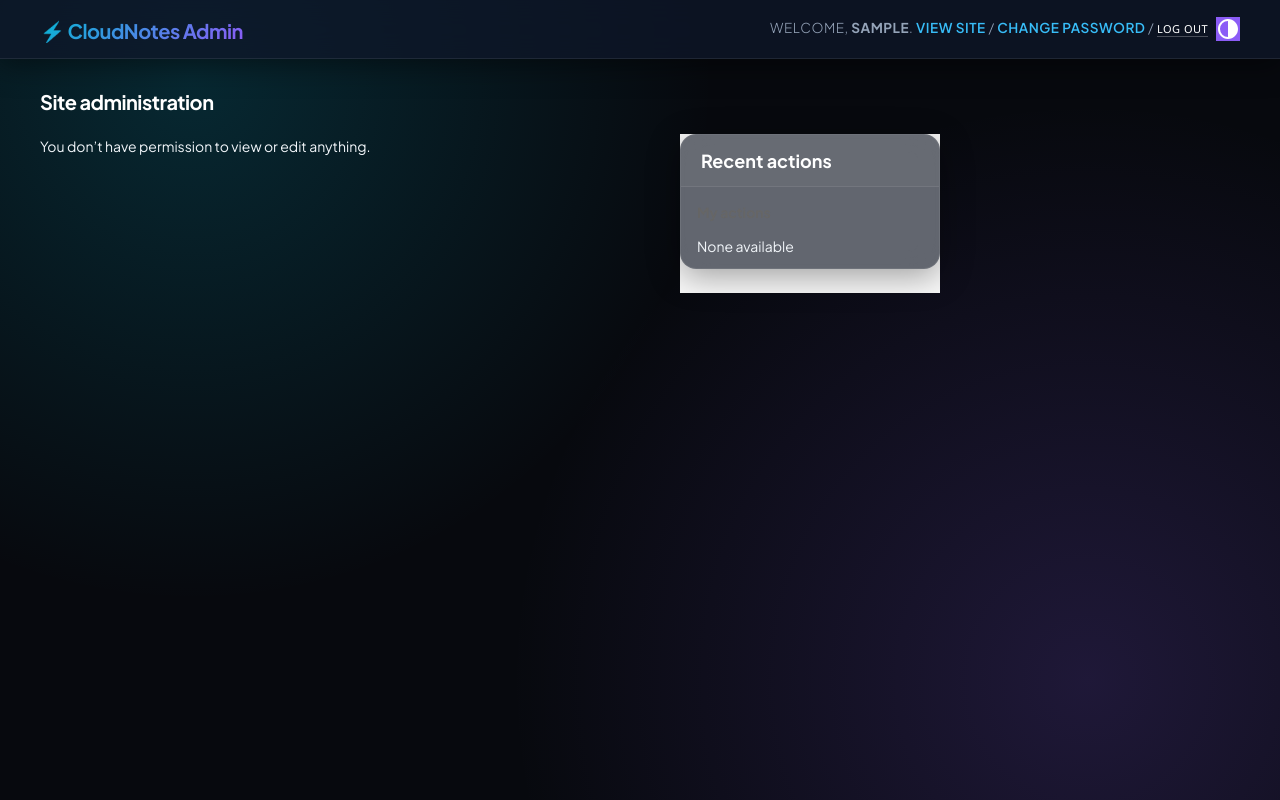
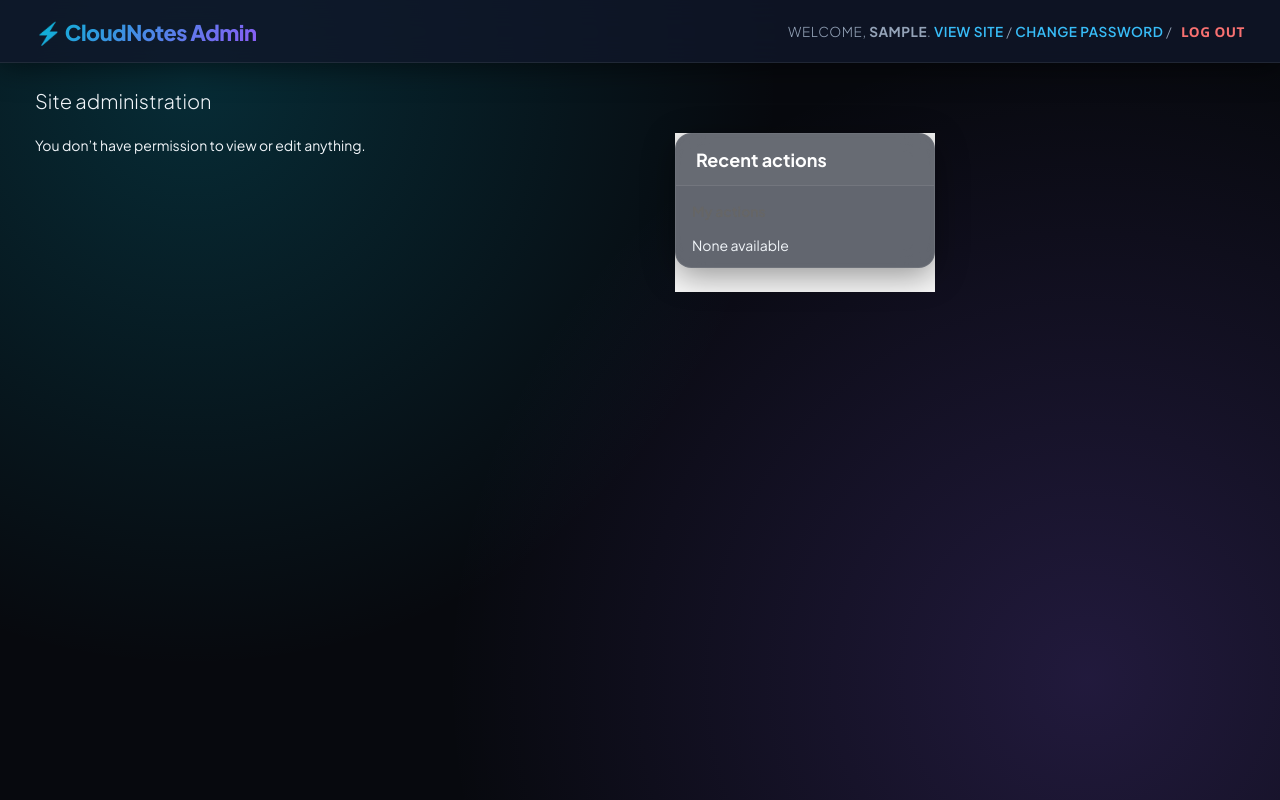
Before and after one commit to Crazzyyii/dock-backend-notas, a Django app: page /admin/ in a window 1280 px wide. Run offline with Django 5.2, Linux system fonts and the light colour scheme; the visitor is signed in with stand-in values (Sample User, id 1); data comes from the database, SQL or seed files in the repository; data that the repository does not hold is empty.

Commit message:
Update base_site.html

```diff
--- a/notes/templates/admin/base_site.html
+++ b/notes/templates/admin/base_site.html
@@ -4,10 +4,10 @@
 
 {% block extrastyle %}
 {{ block.super }}
-<link href="https://fonts.googleapis.com/css2?family=Plus+Jakarta+Sans:wght@300;400;500;600;700&display=swap" rel="stylesheet">
+<link href="https://fonts.googleapis.com/css2?family=Plus+Jakarta+Sans:wght@300;400;500;600;700;800&display=swap" rel="stylesheet">
 <style>
     /* =========================================
-       LIQUID GLASS THEME PARA DJANGO ADMIN
+       LIQUID GLASS THEME PULIDO PARA DJANGO ADMIN
        ========================================= */
     :root {
         --primary: #06b6d4;
@@ -19,39 +19,49 @@
         --text-muted: #94a3b8;
     }
 
-    /* Fondo Líquido Neón */
+    /* 1. OCULTAR ELEMENTOS BLANCOS / NATIVOS MOLESTOS */
+    #skip-to-content,
+    .skip-to-content-link,
+    a[href="#content"],
+    .theme-toggle,
+    #theme-toggle {
+        display: none !important;
+    }
+
+    /* 2. FONDO LÍQUIDO NEÓN */
     body {
         font-family: 'Plus Jakarta Sans', sans-serif !important;
         background-color: var(--bg-dark) !important;
         background-image:
-            radial-gradient(circle at 15% 10%, rgba(6, 182, 212, 0.18) 0%, transparent 40%),
-            radial-gradient(circle at 85% 85%, rgba(139, 92, 246, 0.18) 0%, transparent 45%) !important;
+            radial-gradient(circle at 15% 10%, rgba(6, 182, 212, 0.2) 0%, transparent 45%),
+            radial-gradient(circle at 85% 85%, rgba(139, 92, 246, 0.2) 0%, transparent 50%) !important;
         background-attachment: fixed !important;
         color: var(--text-main) !important;
         margin: 0;
         min-height: 100vh;
     }
 
-    /* Barra Superior (Header Glass) */
+    /* 3. BARRA SUPERIOR (HEADER GLASS) */
     #header {
-        background: rgba(15, 23, 42, 0.75) !important;
+        background: rgba(15, 23, 42, 0.8) !important;
         backdrop-filter: blur(20px) !important;
         -webkit-backdrop-filter: blur(20px) !important;
         border-bottom: 1px solid var(--glass-border) !important;
         color: #fff !important;
         box-shadow: 0 4px 30px rgba(0, 0, 0, 0.5) !important;
-        padding: 14px 40px !important;
+        padding: 16px 35px !important;
     }
 
     #site-name a {
         font-weight: 800 !important;
-        font-size: 1.25rem !important;
+        font-size: 1.35rem !important;
         background: linear-gradient(135deg, #06b6d4, #8b5cf6) !important;
         -webkit-background-clip: text !important;
         -webkit-text-fill-color: transparent !important;
         letter-spacing: -0.5px !important;
     }
 
+    /* Herramientas de usuario y botón Log Out */
     #user-tools {
         color: var(--text-muted) !important;
         font-size: 0.85rem !important;
@@ -64,28 +74,64 @@
     #user-tools a:hover {
         color: #fff !important;
     }
+    #user-tools form {
+        display: inline !important;
+    }
+    #user-tools form button, #user-tools button {
+        background: transparent !important;
+        border: none !important;
+        color: #f87171 !important;
+        font-size: 0.85rem !important;
+        font-weight: 600 !important;
+        cursor: pointer !important;
+        padding: 0 !important;
+        margin-left: 6px !important;
+    }
+    #user-tools form button:hover, #user-tools button:hover {
+        color: #ef4444 !important;
+        text-decoration: underline !important;
+    }
 
-    /* Migas de pan (Breadcrumbs) */
+    /* 4. MIGAS DE PAN (BREADCRUMBS) */
     div.breadcrumbs {
-        background: rgba(15, 23, 42, 0.45) !important;
+        background: rgba(15, 23, 42, 0.5) !important;
         backdrop-filter: blur(10px) !important;
         border-bottom: 1px solid var(--glass-border) !important;
         color: var(--text-muted) !important;
-        padding: 10px 40px !important;
+        padding: 12px 35px !important;
         font-size: 0.85rem !important;
     }
     div.breadcrumbs a {
         color: #38bdf8 !important;
+        font-weight: 500 !important;
     }
 
-    /* Módulos y Cajas Glass */
+    /* 5. BARRA LATERAL (NAV-SIDEBAR) & FILTRO */
+    #nav-sidebar {
+        background: rgba(15, 23, 42, 0.6) !important;
+        border-right: 1px solid var(--glass-border) !important;
+    }
+    #nav-filter {
+        background: rgba(15, 23, 42, 0.7) !important;
+        border-bottom: 1px solid var(--glass-border) !important;
+        padding: 10px !important;
+    }
+    #nav-filter input {
+        background: rgba(30, 41, 59, 0.7) !important;
+        border: 1px solid var(--glass-border) !important;
+        border-radius: 8px !important;
+        color: #fff !important;
+        padding: 6px 12px !important;
+    }
+
+    /* 6. MÓDULOS Y CAJAS GLASS */
     .module, .inline-group, #changelist {
         background: var(--glass-bg) !important;
         backdrop-filter: blur(16px) !important;
         -webkit-backdrop-filter: blur(16px) !important;
         border: 1px solid var(--glass-border) !important;
         border-radius: 16px !important;
-        box-shadow: 0 8px 32px rgba(0, 0, 0, 0.35) !important;
+        box-shadow: 0 8px 32px rgba(0, 0, 0, 0.4) !important;
         overflow: hidden !important;
         margin-bottom: 24px !important;
     }
@@ -98,7 +144,7 @@
         border-bottom: 1px solid var(--glass-border) !important;
     }
 
-    /* Tablas Glass */
+    /* 7. TABLAS GLASS */
     table {
         background: transparent !important;
         border-collapse: collapse !important;
@@ -112,7 +158,7 @@
         text-transform: uppercase !important;
         letter-spacing: 0.05em !important;
         border-bottom: 1px solid var(--glass-border) !important;
-        padding: 12px 16px !important;
+        padding: 12px 18px !important;
     }
 
     tbody tr {
@@ -126,22 +172,18 @@
     }
 
     tbody td, tbody th {
-        padding: 12px 16px !important;
+        padding: 14px 18px !important;
         color: var(--text-main) !important;
     }
 
-    tbody tr.selected {
-        background: rgba(139, 92, 246, 0.2) !important;
-    }
-
-    /* Botones Neón & Gradientes */
+    /* 8. BOTONES GRADIENTES / NEÓN */
     .button, input[type=submit], input[type=button], .submit-row input, a.button {
         background: linear-gradient(135deg, #06b6d4, #3b82f6) !important;
         color: #fff !important;
         font-weight: 600 !important;
         border: none !important;
         border-radius: 10px !important;
-        padding: 8px 18px !important;
+        padding: 8px 20px !important;
         cursor: pointer !important;
         box-shadow: 0 4px 15px rgba(6, 182, 212, 0.3) !important;
         transition: all 0.25s ease !important;
@@ -159,18 +201,13 @@
         box-shadow: 0 4px 15px rgba(139, 92, 246, 0.3) !important;
     }
 
-    .button.default:hover, input[type=submit].default:hover {
-        box-shadow: 0 6px 20px rgba(139, 92, 246, 0.5) !important;
-    }
-
-    /* Inputs y Campos de Texto */
-    input[type=text], input[type=password], input[type=email], input[type=url], input[type=number], textarea, select {
-        background: rgba(15, 23, 42, 0.6) !important;
+    /* 9. INPUTS Y SELECTS */
+    input[type=text], input[type=password], input[type=email], textarea, select {
+        background: rgba(15, 23, 42, 0.7) !important;
         border: 1px solid var(--glass-border) !important;
         border-radius: 10px !important;
         color: #fff !important;
         padding: 8px 12px !important;
-        transition: all 0.2s ease !important;
     }
 
     input:focus, textarea:focus, select:focus {
@@ -179,32 +216,16 @@
         box-shadow: 0 0 12px rgba(6, 182, 212, 0.35) !important;
     }
 
-    /* Contenedor Principal */
+    /* Contenedor */
     #content {
-        padding: 30px 40px !important;
+        padding: 25px 35px !important;
     }
 
-    h1 {
-        font-weight: 800 !important;
-        letter-spacing: -0.5px !important;
-        color: #fff !important;
-    }
-
-    /* Enlaces */
     a:link, a:visited {
         color: #38bdf8 !important;
     }
     a:hover {
         color: #fff !important;
-    }
-
-    /* Mensajes de Éxito / Alertas */
-    ul.messagelist li.success {
-        background: rgba(16, 185, 129, 0.15) !important;
-        border: 1px solid rgba(16, 185, 129, 0.3) !important;
-        color: #34d399 !important;
-        border-radius: 12px !important;
-        backdrop-filter: blur(10px) !important;
     }
 </style>
 {% endblock %}
```
